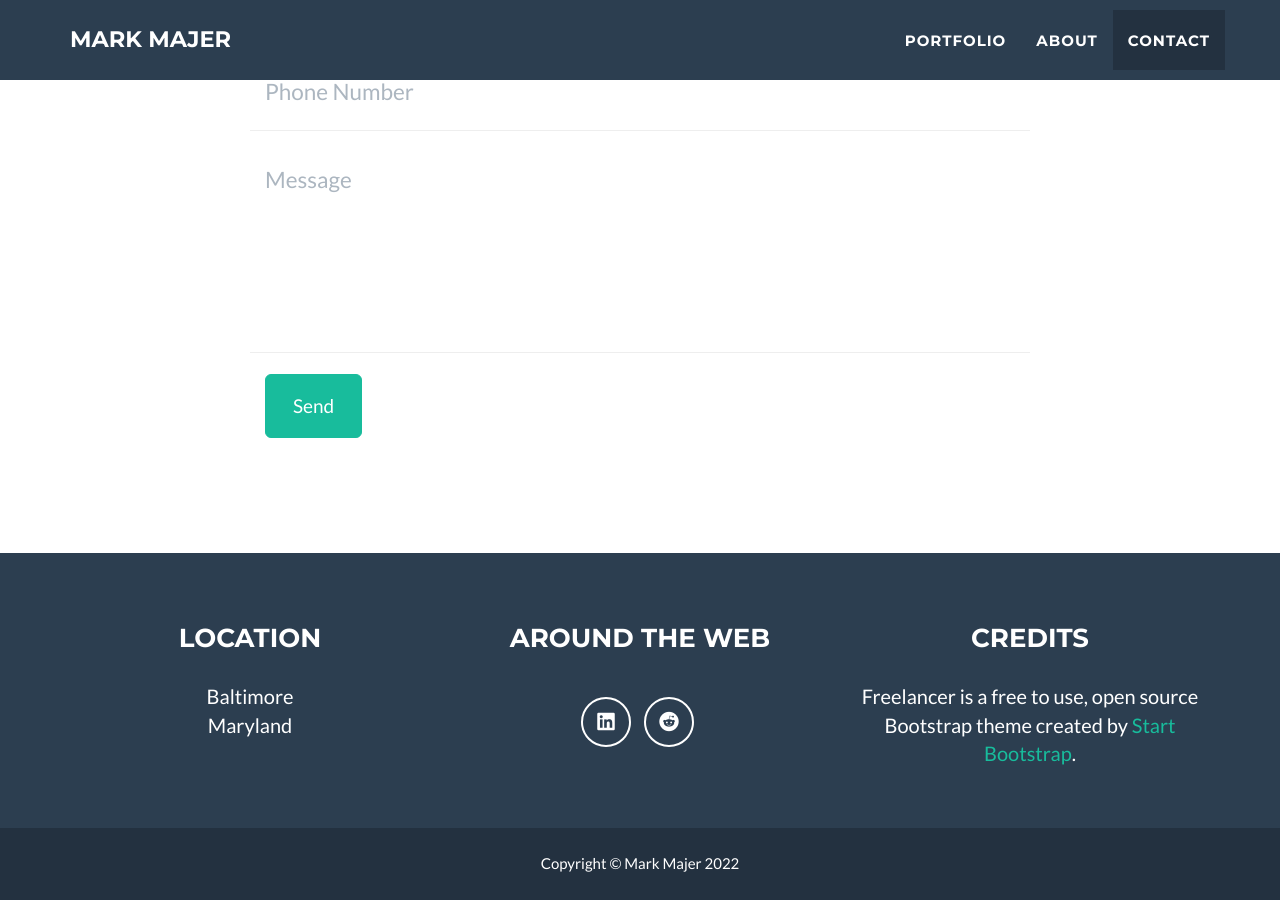
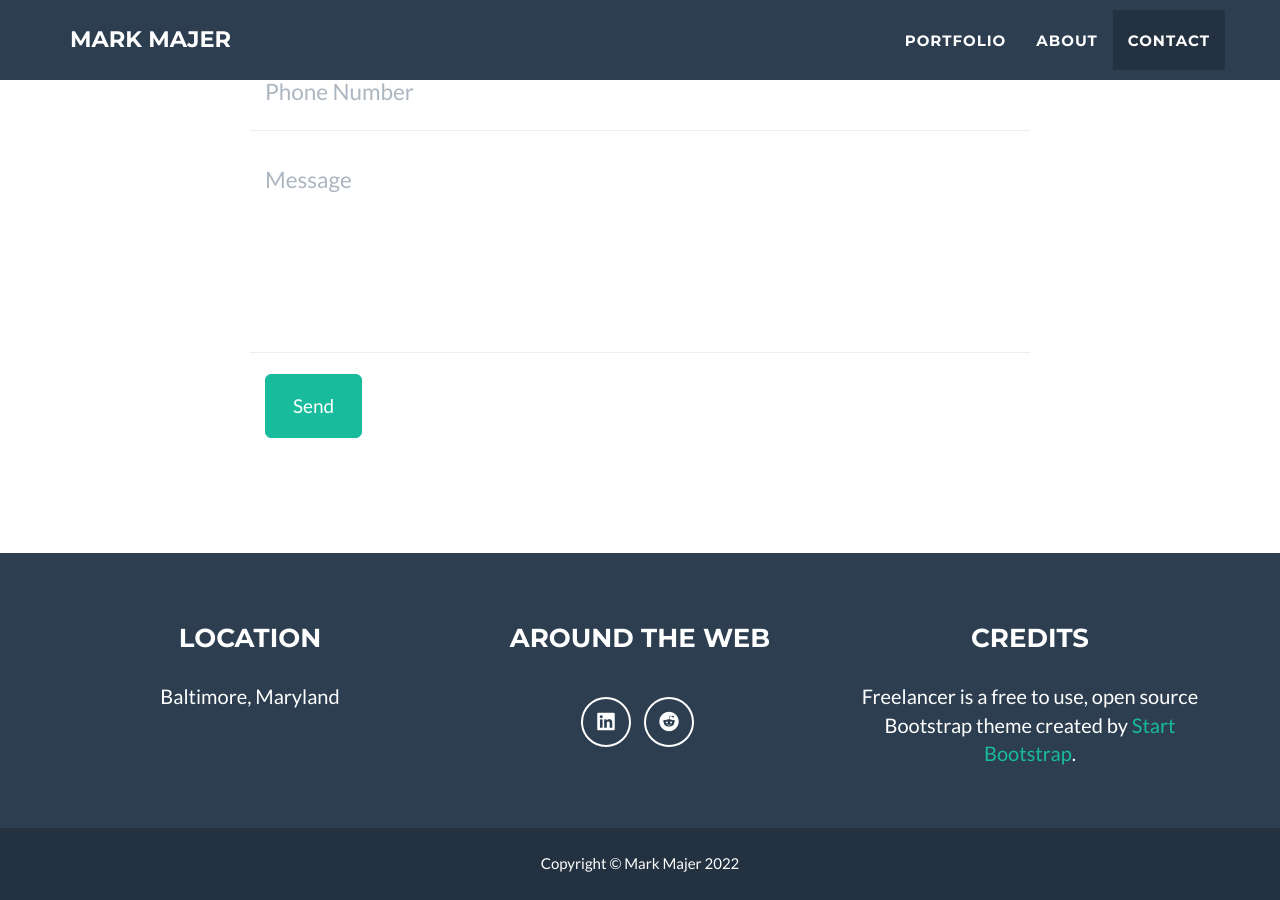
Before and after one commit to MarkMajer/MarkMajer.github.io, a Jekyll site: the page built from _posts/2014-07-18-project-1.markdown, in a window 1280 px wide and 900 px high, scrolled down 2576 px. Built offline with Jekyll 4.4.1, drawn with Linux system fonts in a browser that asks for light colours; part of the change alters nothing that is shown.

```diff
--- a/_config.yml
+++ b/_config.yml
@@ -52,8 +52,8 @@ social:
 
 # Postal address (add as many lines as necessary)
 address:
-  - line: Baltimore
-  - line: Maryland
+  - line: Baltimore, Maryland
+#  - line:
 
 # Credits content
 credits: 'Freelancer is a free to use, open source Bootstrap theme created by <a href="http://startbootstrap.com">Start Bootstrap</a>.'
```
